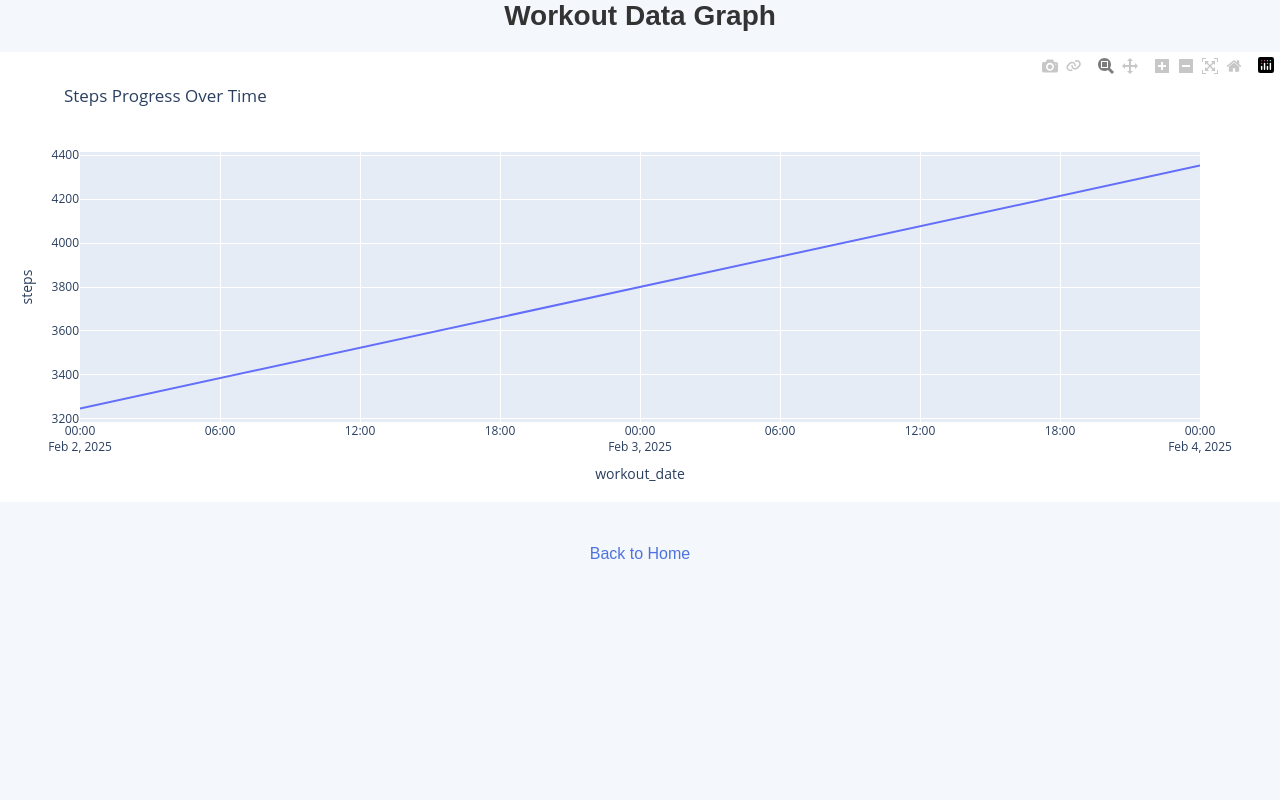
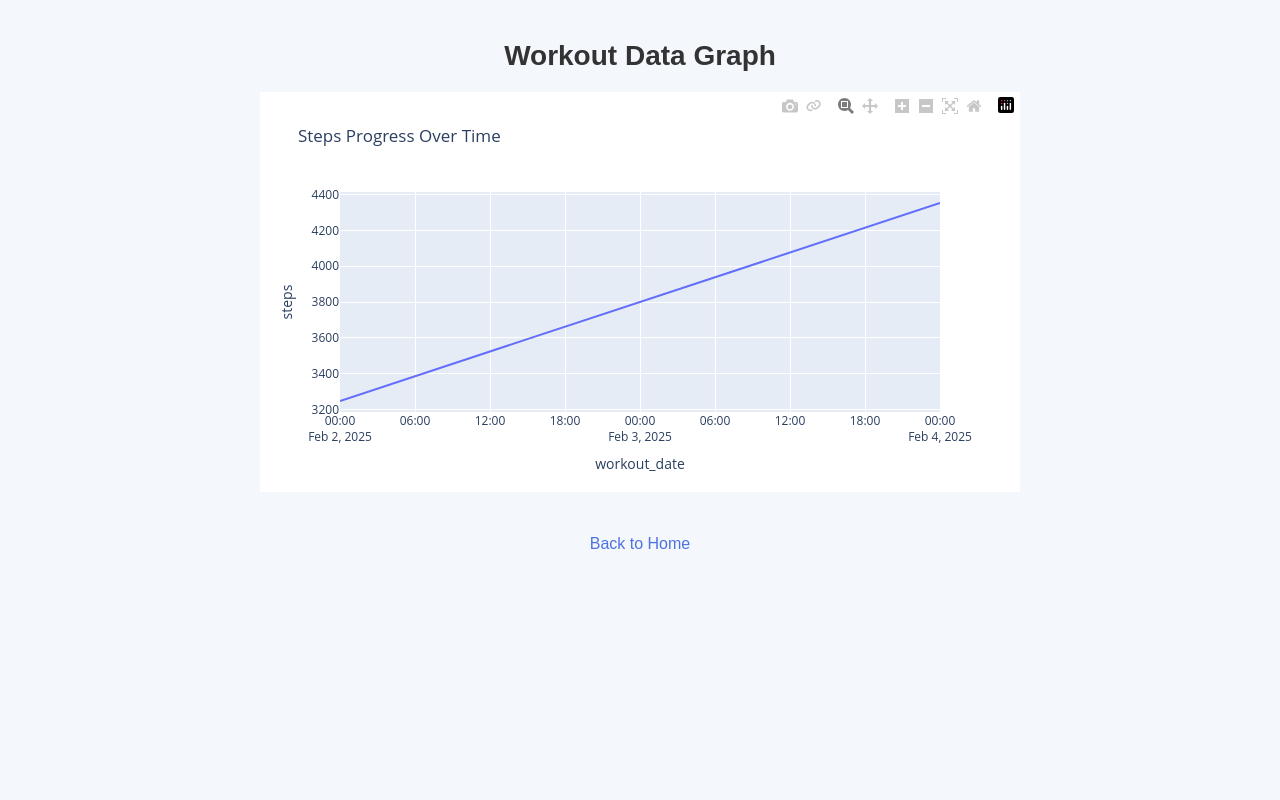
Before and after one commit to thatnoobgamer/hackabyte-submission, a Flask app: page /graph in a window 1280 px wide. Run offline with Flask 3, Linux system fonts and the light colour scheme; data comes from the database, SQL or seed files in the repository; both versions use the stored data as it was after the commit.

Commit message:
fixed css

```diff
--- a/static/styles.css
+++ b/static/styles.css
@@ -13,8 +13,12 @@
   padding: 0;
   margin: 0;
   height: 100vh;
+  display: flex;
+  flex-direction: column;
+  align-items: center;
 }
 
+/* Title Styling */
 h1.title {
   font-size: 28px;
   font-weight: 600;
@@ -30,12 +34,14 @@
   display: flex;
   justify-content: space-between;
   align-items: center;
+  width: 100%;
 }
 
 .navbar-container {
   display: flex;
   justify-content: space-between;
   align-items: center;
+  width: 100%;
 }
 
 .navbar-brand {
@@ -45,13 +51,10 @@
   text-decoration: none;
 }
 
-#google_translate_element {
-  margin-left: auto;
-}
-
 /* Main Content Styling */
 .container {
-  max-width: 600px;
+  max-width: 800px;
+  width: 100%;
   margin: 40px auto;
   background-color: white;
   padding: 30px;
@@ -137,6 +140,20 @@
   transition: width 0.3s ease;
 }
 
+/* Graph Styling */
+.graph-container {
+  max-width: 800px;
+  width: 100%;
+  margin: 20px auto;
+  padding: 20px;
+  text-align: center;
+}
+
+.graph {
+  width: 100%;
+  height: 400px; /* Adjusting graph height */
+}
+
 /* Dark Mode Styling */
 body.dark-mode {
   background-color: #121212;
```
Also changed, not shown: workouts.db.
